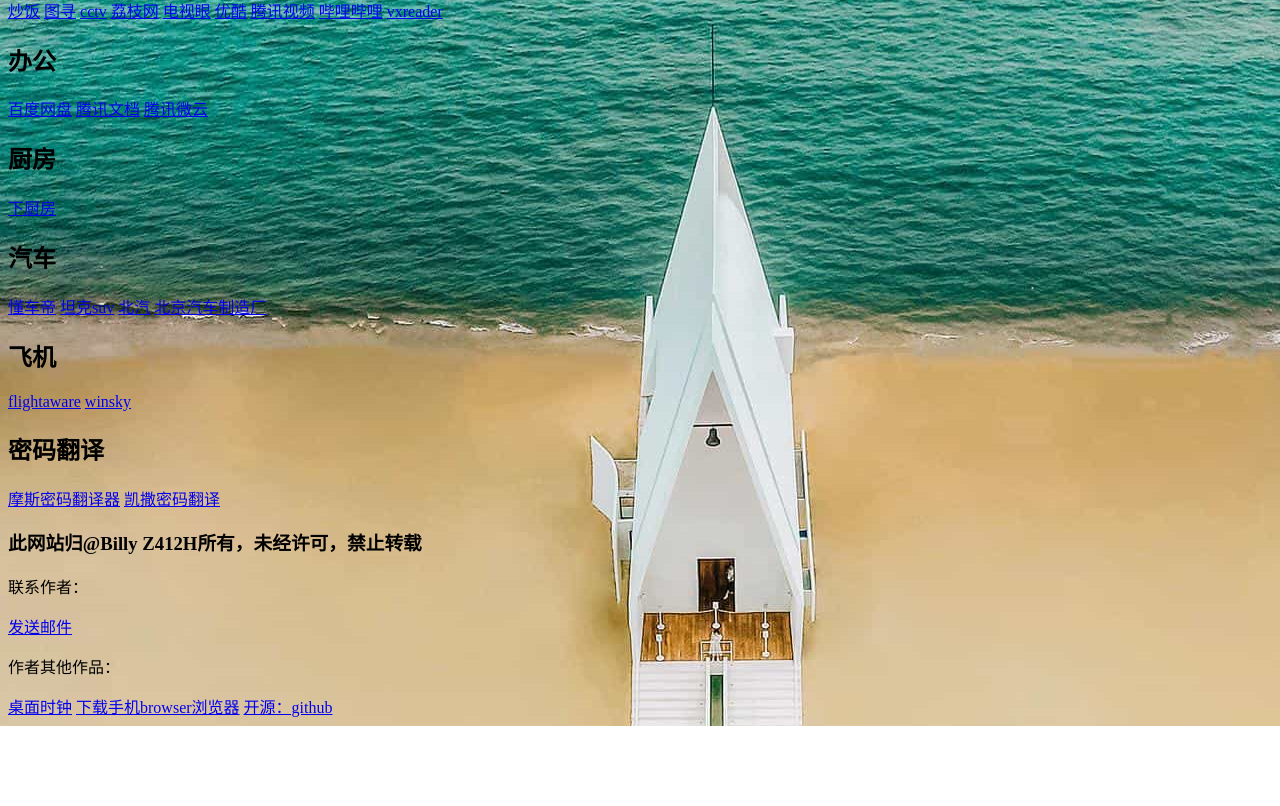
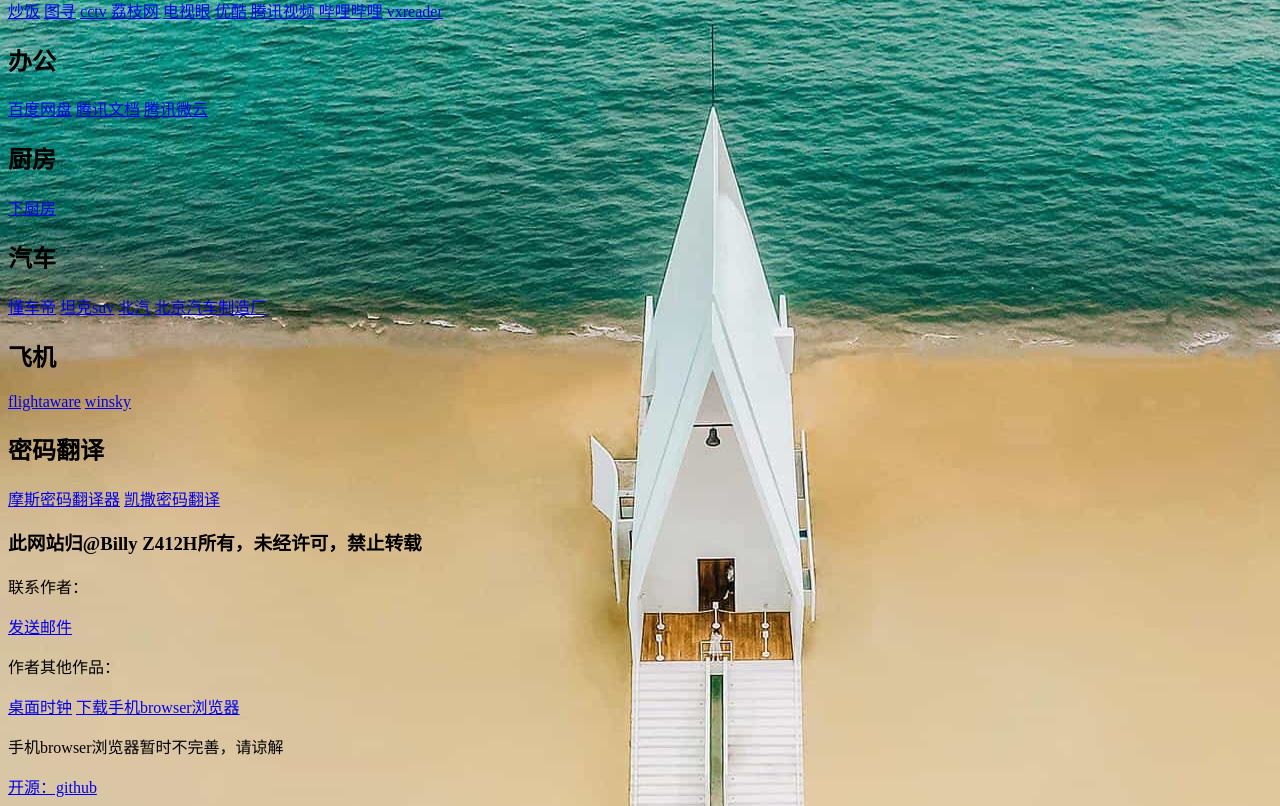
Before and after one commit to StarryNight2/wangzhanku, a plain HTML site: page index.html in a window 1280 px wide. Shown: the part 780-1586 px from the top of the page. Before the commit the page ends 1506 px from the top, so only its background shows below. Drawn offline with Linux system fonts and the light colour scheme.

Commit message:
Update index.html

```diff
--- a/index.html
+++ b/index.html
@@ -139,6 +139,7 @@
 	<p>作者其他作品：</p>
 	<a href="桌面时钟1/index.html">桌面时钟</a>
 	<a href="browser.apk">下载手机browser浏览器</a>
+	<p>手机browser浏览器暂时不完善，请谅解</p>
 	<a href="https://github.com/BillyZ412H/wangzhanku.github.io">开源：github</a>
 </body>
 </html>
```
